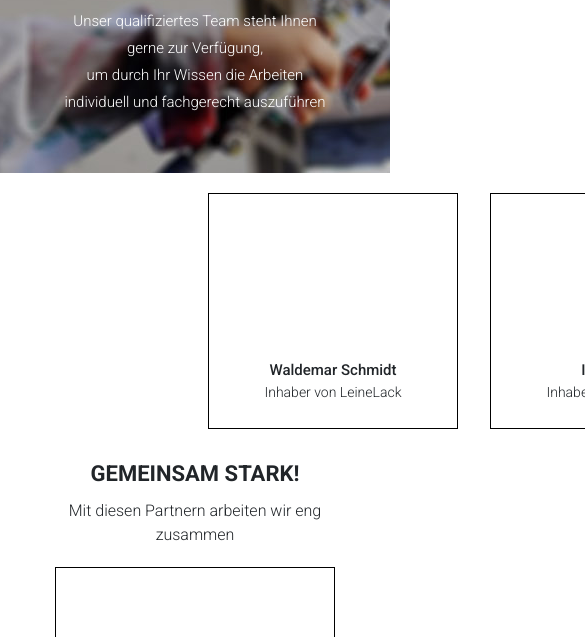
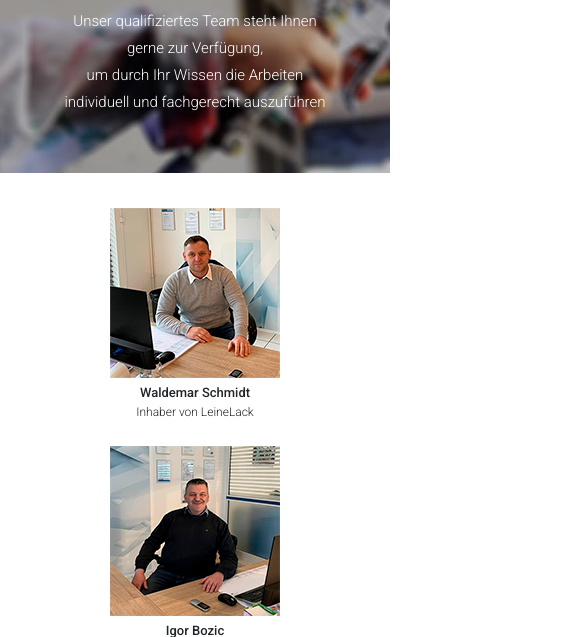
Before and after one commit to tabakus/leinelack, a website: page src/index.html in a window 390 px wide. Shown: the part 2837-3474 px from the top of the page, 585 px wide, since content can reach past the window. Drawn offline with nearby package versions, Linux system fonts and the light colour scheme; files that its build step writes are made by us from their sources; files whose address does not match are found by name.

Commit message:
personal

```diff
--- a/src/_teamitems.html
+++ b/src/_teamitems.html
@@ -5,7 +5,7 @@
 
             <div class="teamitems__item">
                 <div class="teamitems__item-photo">
-                    <img src="" alt="">
+                    <img src="img/pers/001.png" alt="Waldemar Schmidt">
                 </div>
                 <div class="teamitems__item-name">Waldemar Schmidt</div>
                 <div class="teamitems__item-position">Inhaber von LeineLack</div>
@@ -13,7 +13,7 @@
 
             <div class="teamitems__item">
                 <div class="teamitems__item-photo">
-                    <img src="" alt="">
+                    <img src="img/pers/002.png" alt="Igor Bozic">
                 </div>
                 <div class="teamitems__item-name">Igor Bozic</div>
                 <div class="teamitems__item-position">Inhaber von LeineLack</div>
@@ -21,7 +21,7 @@
 
             <div class="teamitems__item">
                 <div class="teamitems__item-photo">
-                    <img src="" alt="">
+                    <img src="img/pers/003.png" alt="">
                 </div>
                 <div class="teamitems__item-name">Name</div>
                 <div class="teamitems__item-position">Sekret&auml;rin</div>
--- a/src/sass/blocks/_media.scss
+++ b/src/sass/blocks/_media.scss
@@ -32,6 +32,11 @@
         &__items {
             grid-template-columns: repeat(4,228px);
             gap: 16px;
+        }
+    }
+    .teamitems {
+        &__items {
+            padding: 0 73px 0 73px;
         }
     }
 }
@@ -99,6 +104,13 @@
             width: 230px;
         }
     }
+    .teamitems {
+        &__items {
+            padding: 0 48px 0 48px;
+            grid-template-columns: repeat(3, 200px);
+            gap: 20px;
+        }
+    }
 }
 
 @media (max-width: 767px) {
@@ -160,6 +172,23 @@
         &__items {
             grid-template-columns: repeat(2, 270px);
             gap: 8.5px;
+        }
+    }
+    .teamitems {
+        &__items {
+            padding: 0 10px 0 10px;
+            grid-template-columns: repeat(3, 170px);
+            gap: 13.5px;
+        }
+        &__item {
+            &-name {
+                font-size: 13px;
+                font-weight: 400;
+            }
+            &-position {
+                font-size: 12px;
+                font-weight: 300;
+            }
         }
     }
     .questions {
@@ -318,6 +347,25 @@
             row-gap: 10px;
         }
     }
+    .teamitems {
+        &__items {
+            padding: 25px;
+            margin: 0 auto;
+            grid-template-columns: 250px;
+            gap: 5px;
+        }
+        &__item {
+            padding: 10px;
+            &-name {
+                font-size: 13px;
+                font-weight: 400;
+            }
+            &-position {
+                font-size: 12px;
+                font-weight: 300;
+            }
+        }
+    }
     .questions {
         height: 520px;
         &__body {
--- a/src/sass/blocks/_teamitems.scss
+++ b/src/sass/blocks/_teamitems.scss
@@ -11,7 +11,7 @@
         display: flex;
         flex-direction: column;
         align-items: center;
-        border: 1px solid #000;
+        //border: 1px solid #000;
         //border-radius: 5%;
         &-photo {
             display: flex;
```
Also changed, not shown: dist/css/style.min.css, dist/img/pers/001.png (added), dist/img/pers/002.png (added), dist/img/pers/003.png (added), dist/img/promo_bg.jpg, dist/img/questions_bg.jpg, dist/img/team_bg.jpg, dist/index.html, src/img/pers/001.png (added), src/img/pers/002.png (added), src/img/pers/003.png (added).
